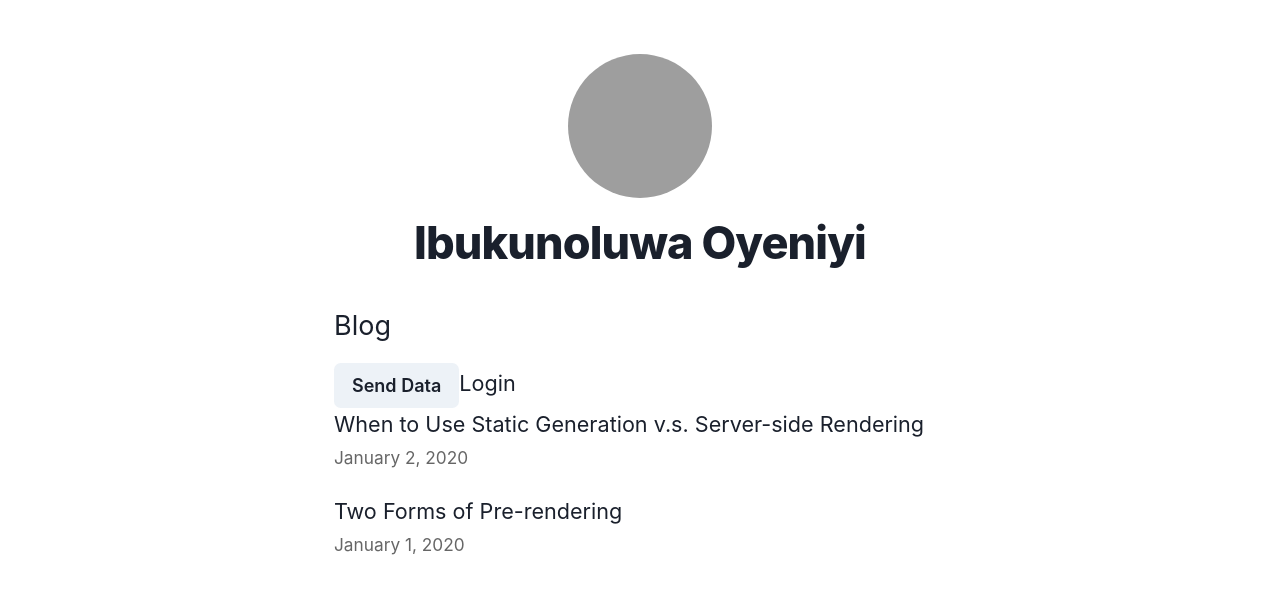
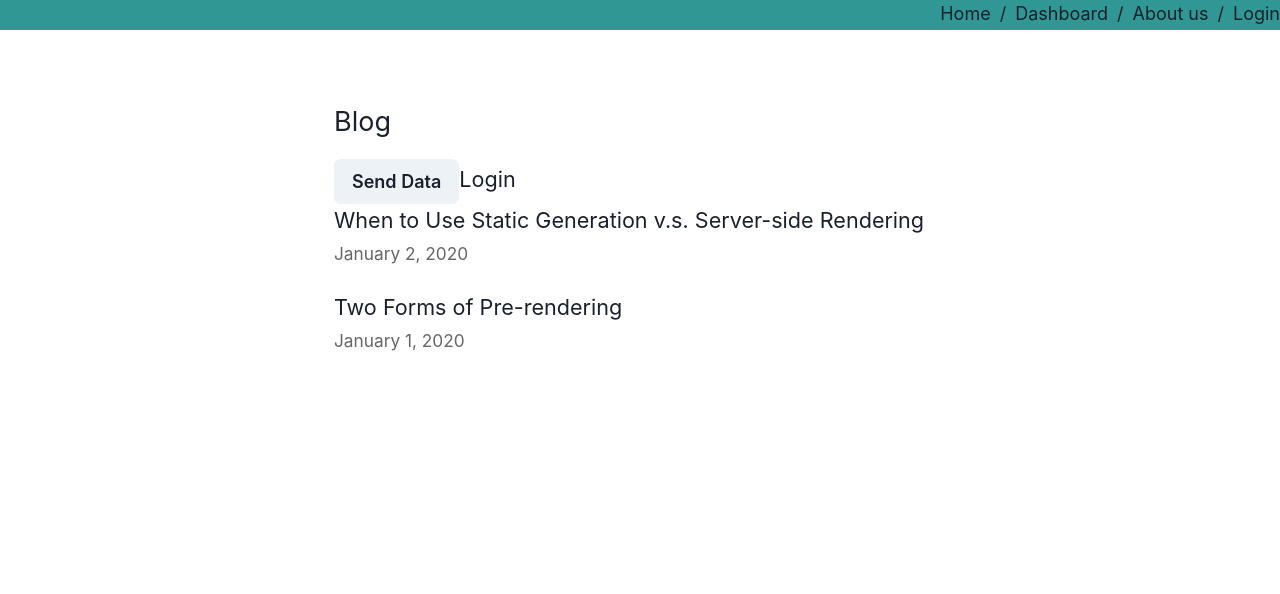
Before and after one commit to ibkay998/next-js-test, a Next.js app: page / in a window 1280 px wide. Shown: the top 594 px of the page. Built offline with nearby package versions, Linux system fonts and the light colour scheme; no server answers; grey boxes are pictures that could not be loaded.

Commit message:
added navbar and others

```diff
--- a/components/Header/topHeader.js
+++ b/components/Header/topHeader.js
@@ -1,4 +1,5 @@
 import { Box } from "@chakra-ui/react"
+import { Grid, GridItem } from "@chakra-ui/react"
 import {
     Breadcrumb,
     BreadcrumbItem,
@@ -13,30 +14,38 @@ import Link from 'next/link'
 // import Script from 'next/script'
 
 const name = 'Ibukunoluwa Oyeniyi'
+const isloggedout= 'None'
 export const siteTitle = 'Next.js Sample Website'
 
-export default function Navbar({ children, home }) {
+export default function Navbar({ children, user,home}) {
   return (
     <div >
-      <Head>
-        <link rel="icon" href="/favicon.ico" />
-        <meta
-          name="description"
-          content="Learn how to build a personal website using Next.js"
-        />
-        <meta
-          property="og:image"
-          content={`https://og-image.vercel.app/${encodeURI(
-            siteTitle
-          )}.png?theme=light&md=0&fontSize=75px&images=https%3A%2F%2Fassets.vercel.com%2Fimage%2Fupload%2Ffront%2Fassets%2Fdesign%2Fnextjs-black-logo.svg`}
-        />
-        <meta name="og:title" content={siteTitle} />
-        <meta name="twitter:card" content="summary_large_image" />
-      </Head>
-      <header >
+       <Box w="100%" bg="teal.500" h="30px">
+       <Breadcrumb float="right">
+            <BreadcrumbItem>
+                <BreadcrumbLink href="/">Home</BreadcrumbLink>
+            </BreadcrumbItem>
 
-      </header>
-        <body>{children}</body>
+            <BreadcrumbItem>
+                <BreadcrumbLink href="/dashboard">Dashboard</BreadcrumbLink>
+            </BreadcrumbItem>
+
+            <BreadcrumbItem >
+                <BreadcrumbLink href="/aboutus">About us</BreadcrumbLink>
+            </BreadcrumbItem>
+
+            <BreadcrumbItem >
+            <BreadcrumbLink action={isloggedout}>
+                {!user ? (
+                <p>Login</p> )
+                : <p>Logout</p>
+
+                }
+                </BreadcrumbLink>
+            </BreadcrumbItem>
+
+        </Breadcrumb>
+       </Box>
       {!home && (
         <div >
           <Link href="/">
--- /dev/null
+++ b/components/formik.js
@@ -0,0 +1,6 @@
+import {
+    FormControl,
+    FormLabel,
+    FormErrorMessage,
+    FormHelperText,
+  } from "@chakra-ui/react"
--- a/components/layout.js
+++ b/components/layout.js
@@ -3,6 +3,7 @@ import Image from 'next/image'
 import styles from './layout.module.css'
 import utilStyles from '../styles/utils.module.css'
 import Link from 'next/link'
+import Navbar from './Header/topHeader'
 
 const name = 'Ibukunoluwa Oyeniyi'
 export const siteTitle = 'Next.js Sample Website'
@@ -10,6 +11,8 @@ export const siteTitle = 'Next.js Sample Website'
 export default function Layout({ children, home }) {
   return (
     <div className={styles.container}>
+      <Navbar home/>
+      <div className={styles.body}>
       <Head>
         <link rel="icon" href="/favicon.ico" />
         <meta
@@ -25,41 +28,6 @@ export default function Layout({ children, home }) {
         <meta name="og:title" content={siteTitle} />
         <meta name="twitter:card" content="summary_large_image" />
       </Head>
-      <header className={styles.header}>
-        {home ? (
-          <>
-            <Image
-              priority
-              src="/images/profile.jpg"
-              className={utilStyles.borderCircle}
-              height={144}
-              width={144}
-              alt={name}
-            />
-            <h1 className={utilStyles.heading2Xl}>{name}</h1>
-          </>
-        ) : (
-          <>
-            <Link href="/">
-              <a>
-                <Image
-                  priority
-                  src="/images/profile.jpg"
-                  className={utilStyles.borderCircle}
-                  height={108}
-                  width={108}
-                  alt={name}
-                />
-              </a>
-            </Link>
-            <h2 className={utilStyles.headingLg}>
-              <Link href="/">
-                <a className={utilStyles.colorInherit}>{name}</a>
-              </Link>
-            </h2>
-          </>
-        )}
-      </header>
       <main>{children}</main>
       {!home && (
         <div className={styles.backToHome}>
@@ -69,5 +37,7 @@ export default function Layout({ children, home }) {
         </div>
       )}
     </div>
+    </div>
+
   )
 }
--- a/components/layout.module.css
+++ b/components/layout.module.css
@@ -1,4 +1,8 @@
-.container {
+.container{
+  width: 100%;
+}
+
+.body {
     max-width: 36rem;
     padding: 0 1rem;
     margin: 3rem auto 6rem;
--- a/firebase/firestore.js
+++ b/firebase/firestore.js
@@ -6,14 +6,14 @@ const WriteToCloudFiresore = () => {
 
     const sendData = () => {
         try{
-            firebase.firestore().collection("mycollection").doc("my_document").set({
+            firebase.firestore().collection("collection").doc("document").set({
                 Timestamp: "17/06/2021 10:18:30",
                 Color: "Black, Or Blue",
-                Product: "M",
+                Product: "W",
                 Your: "Awoyode Taiwo Oluwatomi",
                 Fellowship: "Christ Apostolic Church Youth Fellowship (CACYOF)",
                 Phone: 8161554477,
-                Email: "oluwatomi19@gmail.com",
+                Email: "oluwatomi9@gmail.com",
                 Preferred: "Phone, Email",
                 Questions: ""
                 }).then(alert("data was succesfully sent to cloud firestore"))
--- /dev/null
+++ b/pages/aboutus.js
@@ -0,0 +1,6 @@
+import Navbar from '../components/Header/topHeader'
+
+export default function Aboutus({}) {
+    return (
+        <Navbar home/>)
+}
--- a/pages/index.js
+++ b/pages/index.js
@@ -1,5 +1,6 @@
 import Head from 'next/head'
 import { useEffect } from 'react'
+import Navbar from '../components/Header/topHeader'
 import Layout, { siteTitle } from '../components/layout'
 import utilStyles from '../styles/utils.module.css'
 import Link from 'next/link'
@@ -26,6 +27,7 @@ export default function Home({ allPostsData }) {
 
   return (
     <Layout home>
+
       {/* Keep the existing code here */}
 
       {/* Add this <section> tag below the existing <section> tag */}
--- a/pages/posts/login.js
+++ b/pages/posts/login.js
@@ -10,6 +10,7 @@ export default function IndexPage({ }) {
 
     return <Flex height="100vh" align="center" justifyContent="center">
                 <Flex direction="column" background={formbackground} p={12} rounded={6}>
+                    <a href="/posts/signup">Sign Up</a>
                     <Heading mb={6}>Log in</Heading>
                     <Input placeholder="lazar@chakra-ui.com" variant="filled" mb={3} type="email"/>
                     <Input placeholder="*************" variant="filled" mb={6} type="password"  />
```
Also changed, not shown: pages/dashboard.js (+1 -8 lines), pages/posts/signup.js (added, +61 -0 lines).
